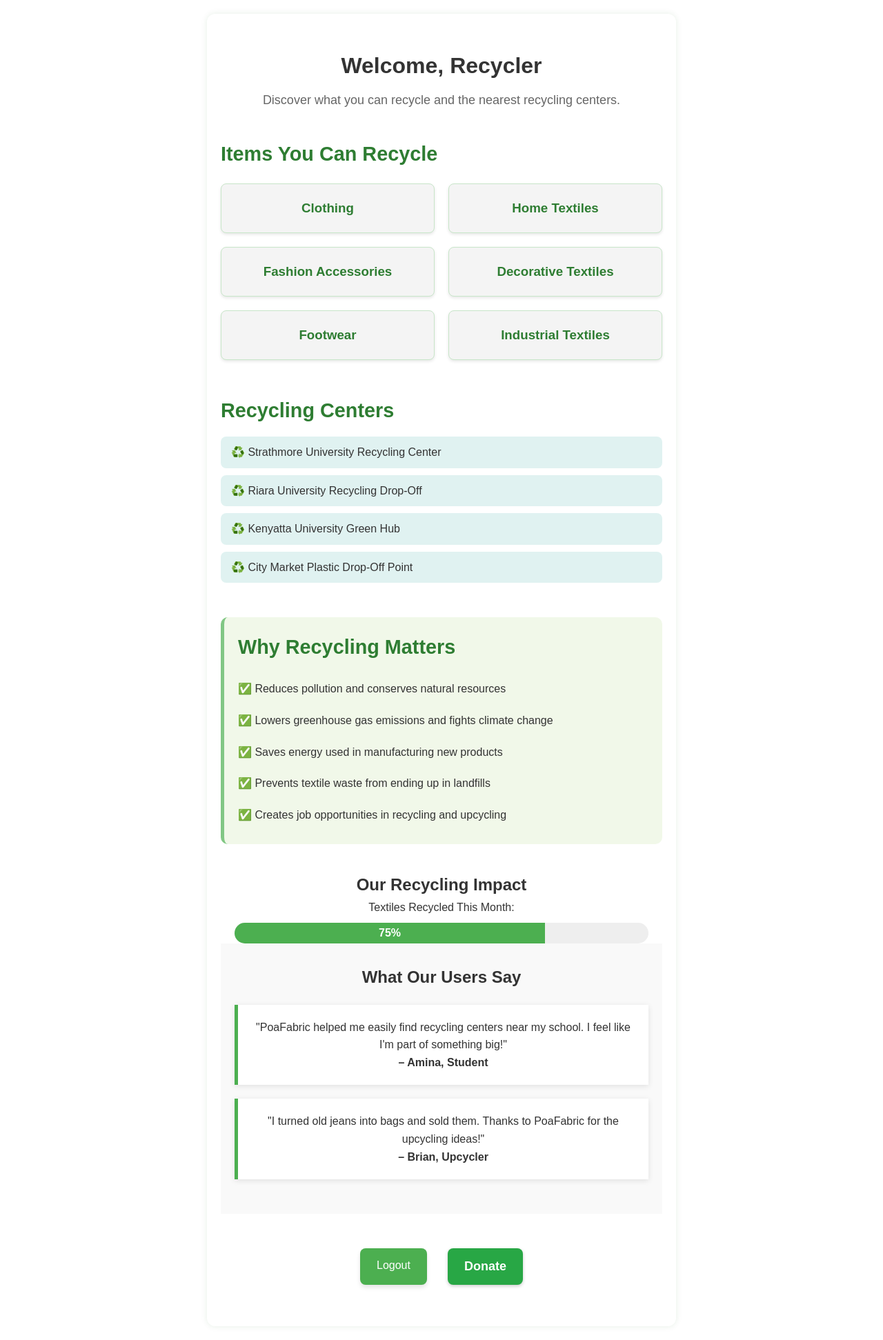
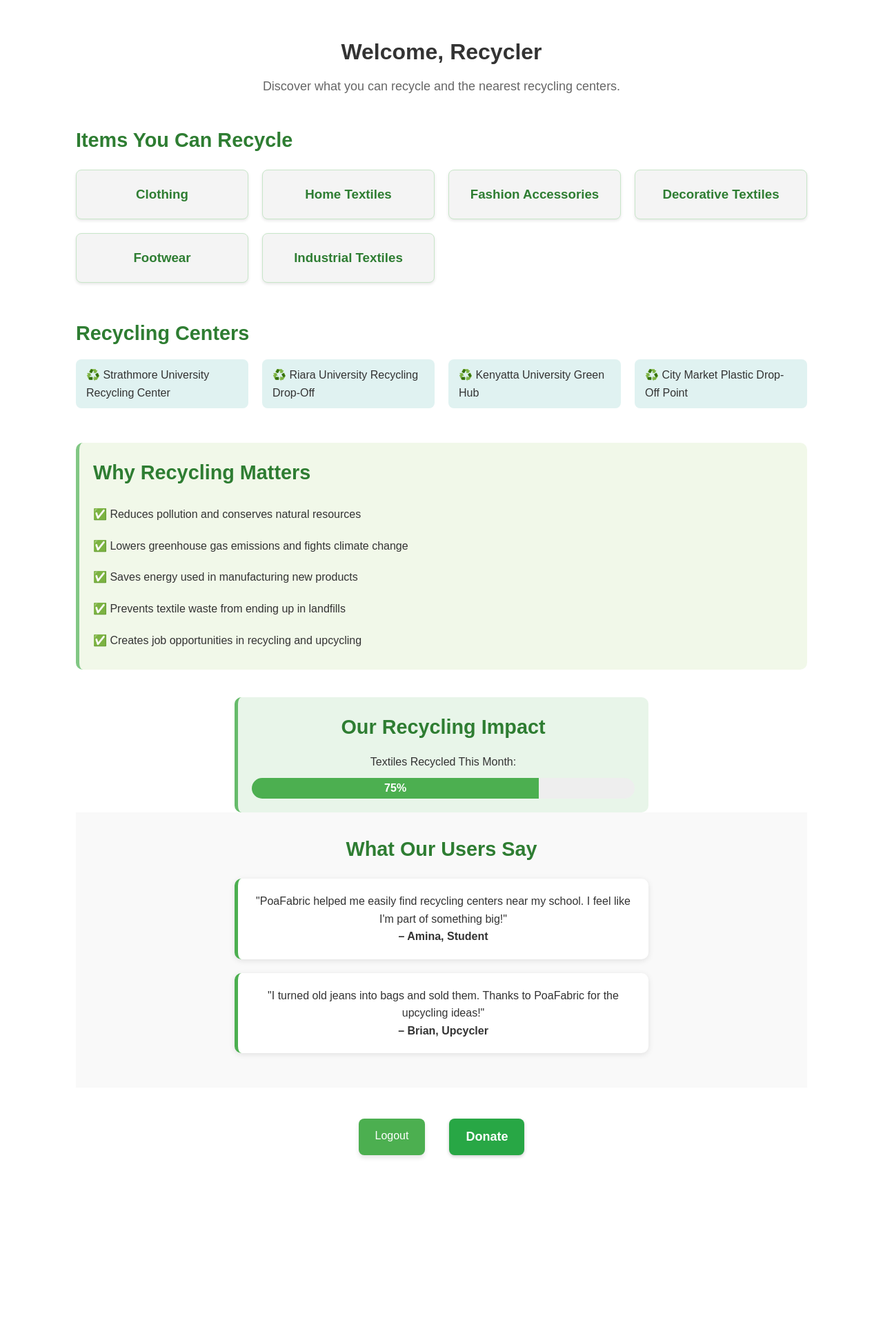
Before and after one commit to taragon/PoaFabric, a Django app: page /recycler/ in a window 1280 px wide. Shown: the whole page at 69% size. After the commit the page ends 1679 px from the top, so only its background shows below. Run offline with Django 4.2, Linux system fonts and the light colour scheme; a user stored in the database is signed in.

Commit message:
styling upcycle and recycle html

```diff
--- a/user/static/user/styles.css
+++ b/user/static/user/styles.css
@@ -101,22 +101,24 @@
     box-sizing: border-box;
 }
 
+html, body {
+    height: 100%;
+    width: 100%;
+}
+
 body {
     font-family: 'Segoe UI', Tahoma, Geneva, Verdana, sans-serif;
     background: #f0fdf4;
     color: #2e7d32;
     line-height: 1.6;
-    padding: 20px;
 }
 
 /* Container */
 .dashboard-container {
-    max-width: 1200px;
-    margin: auto;
-    padding: 20px;
+    width: 100%;
+    padding: 40px 60px;
     background: #ffffff;
-    border-radius: 12px;
-    box-shadow: 0 0 10px rgba(0, 100, 0, 0.1);
+    min-height: 100vh;
 }
 
 /* Header */
@@ -139,7 +141,9 @@
 /* Section Headings */
 .items-section h2,
 .centers-section h2,
-.importance-section h2 {
+.importance-section h2,
+.progress-impact h2,
+.testimonials h2 {
     font-size: 1.8em;
     margin-bottom: 15px;
     color: #2e7d32;
@@ -175,11 +179,13 @@
     list-style: none;
     padding-left: 0;
     margin-bottom: 40px;
+    display: grid;
+    grid-template-columns: repeat(auto-fit, minmax(250px, 1fr));
+    gap: 20px;
 }
 
 .centers-section li {
     background: #e0f2f1;
-    margin: 10px 0;
     padding: 10px 15px;
     border-radius: 8px;
     font-weight: 500;
@@ -192,6 +198,46 @@
     border-left: 5px solid #81c784;
     margin-bottom: 40px;
     border-radius: 10px;
+}
+
+/* Progress Impact */
+.progress-impact {
+    background: #e8f5e9;
+    padding: 20px;
+    border-left: 5px solid #66bb6a;
+    margin-bottom: 40px;
+    border-radius: 10px;
+}
+
+.progress-bar {
+    background-color: #c8e6c9;
+    border-radius: 20px;
+    overflow: hidden;
+    height: 25px;
+    margin-top: 10px;
+}
+
+.progress {
+    background-color: #43a047;
+    height: 100%;
+    text-align: center;
+    color: white;
+    line-height: 25px;
+    font-weight: bold;
+}
+
+/* Testimonials */
+.testimonials {
+    margin-bottom: 40px;
+}
+
+.testimonial-card {
+    background: #f0fdf4;
+    border-left: 5px solid #66bb6a;
+    padding: 15px 20px;
+    margin-bottom: 20px;
+    border-radius: 10px;
+    box-shadow: 0 2px 5px rgba(0,0,0,0.05);
 }
 
 /* Buttons */
@@ -210,6 +256,8 @@
     border-radius: 8px;
     text-decoration: none;
     transition: background-color 0.3s ease, transform 0.2s ease;
+    margin: 5px;
+    display: inline-block;
 }
 
 .donate-btn:hover,
@@ -222,6 +270,22 @@
 iframe {
     border-radius: 10px;
     border: 2px solid #a5d6a7;
+}
+
+/* Responsive Enhancements */
+@media (max-width: 768px) {
+    .dashboard-container {
+        padding: 20px;
+    }
+
+    .items-grid,
+    .centers-section ul {
+        grid-template-columns: 1fr;
+    }
+
+    .dashboard-header h1 {
+        font-size: 2em;
+    }
 }
 
 
```
Also changed, not shown: db.sqlite3.
